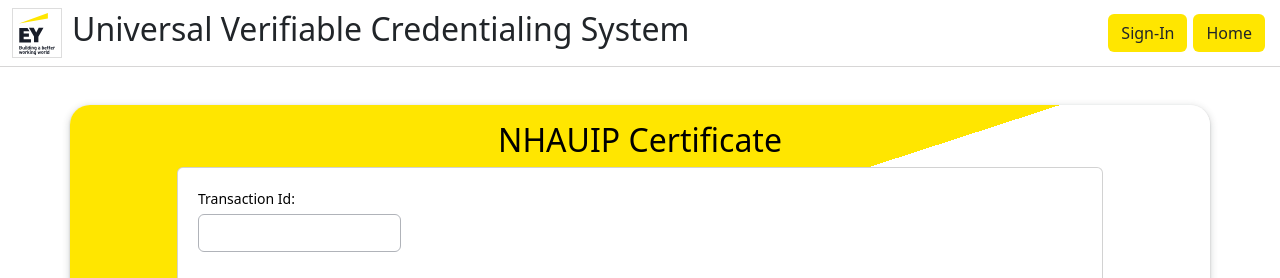
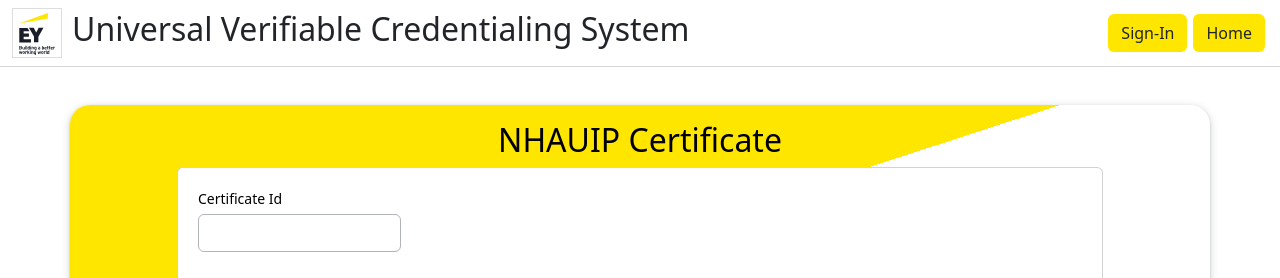
Before and after one commit to Chaitanya-Gupta14/DivocFrontend, a React (Create React App) app: page /DownloadPage in a window 1280 px wide. Shown: the top 278 px of the page. Built offline with nearby package versions, Linux system fonts and the light colour scheme; no server answers; the HTML template or start-up script is replaced by a standard one.

Commit message:
required field

```diff
--- a/src/components/OnSubmitDownload.js
+++ b/src/components/OnSubmitDownload.js
@@ -39,9 +39,10 @@ return(
                         <form className="form-card">
                             <div className="row justify-content-between text-left">
                                 <div className="form-group col-12 col-md-6 col-lg-3 flex-column d-flex">
-                                    <label className="form-control-label px-0">Transaction Id:</label>
+                                    <label className="form-control-label px-0">Certificate Id</label>
                                     <input
                                     type="text"
+                                    required
                                     className="form-control"
                                     value= {CertificateId}
                                     onChange={(e) => setCertificateId(e.target.value)}
```
